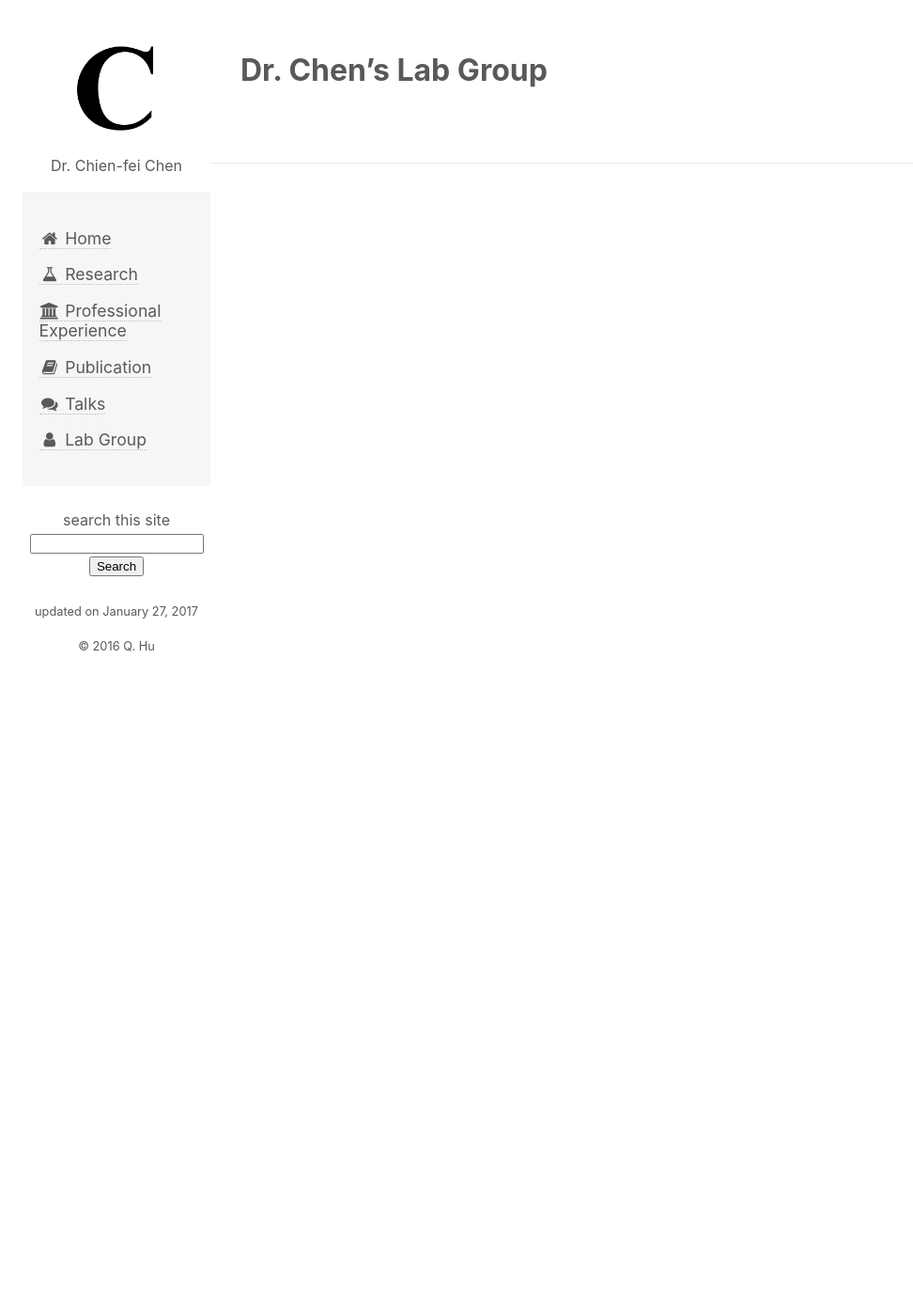
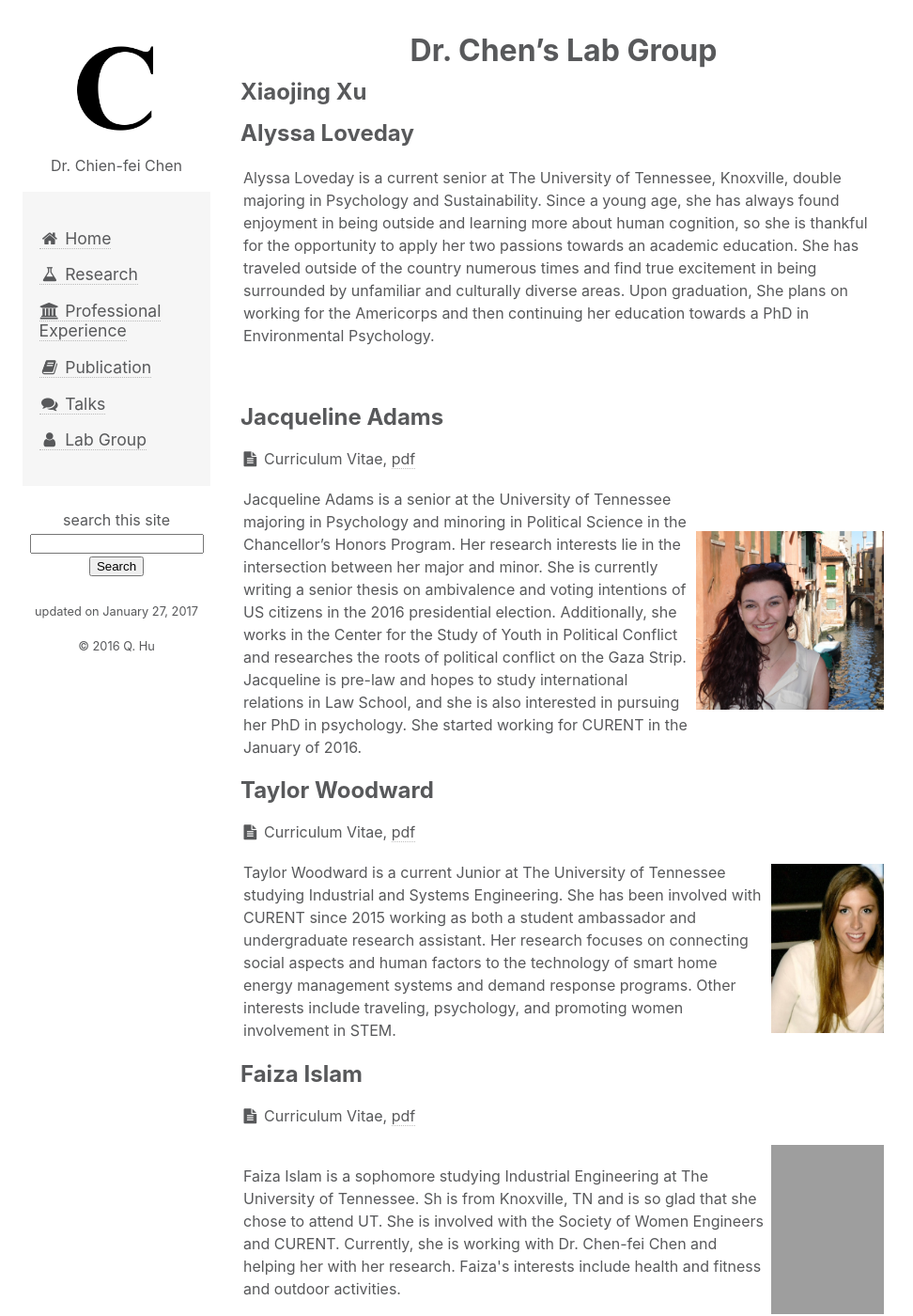
Before and after one commit to chien-fei-chen/chien-fei-chen.github.io, a Jekyll site: the page built from lab.md, in a window 1280 px wide and 1400 px high. Shown: the whole window at 94% size, without its empty margins (136-1108 px from the left). Built offline with Jekyll 4.4.1, drawn with Linux system fonts in a browser that asks for light colours; nearby versions of some CDN libraries; grey boxes are pictures that could not be loaded.

Commit message:
Update
Added Lab Group profiles

```diff
--- a/lab.md
+++ b/lab.md
@@ -2,4 +2,70 @@
 layout: page
 title: Lab Group
 ---
+{:.center}
 # Dr. Chen's Lab Group #
+
+## Xiaojing Xu ##
+
+## Alyssa Loveday ##
+
+<table width="100%">
+<tr>
+<td align="left">
+    Alyssa Loveday is a current senior at The University of Tennessee, Knoxville, double majoring in Psychology and Sustainability.
+    Since a young age, she has always found enjoyment in being outside and learning more about human cognition, so she is thankful for the opportunity
+    to apply her two passions towards an academic education. She has traveled outside of the country numerous times and find true excitement in being
+    surrounded by unfamiliar and culturally diverse areas. Upon graduation, She plans on working for the Americorps and then continuing her education towards
+    a PhD in Environmental Psychology.
+</td>
+</tr>
+</table>
+<br />
+
+## Jacqueline Adams ##
+<i class="fa fa-file-text fa-fw"></i> Curriculum Vitae, <a href= "/assets/lib/Adams_CV.pdf" > pdf </a><br>
+<table width="100%">
+<tr>
+<td align="left">
+    Jacqueline Adams is a senior at the University of Tennessee majoring in Psychology and minoring in Political Science in the Chancellor’s
+    Honors Program. Her research interests lie in the intersection between her major and minor. She is currently writing a senior thesis on ambivalence
+    and voting intentions of US citizens in the 2016 presidential election. Additionally, she works in the Center for the Study of Youth in Political
+    Conflict and researches the roots of political conflict on the Gaza Strip. Jacqueline is pre-law and hopes to study international relations in Law School,
+    and she is also interested in pursuing her PhD in psychology. She started working for CURENT in the January of 2016.
+</td>
+<td align="right">
+    <img src="assets/img/Jacqueline.jpg" alt="Jacqueline Adam's portrait" style="width:200px;height:190px;">
+</td>
+</tr>
+</table>
+
+## Taylor Woodward ##
+<i class="fa fa-file-text fa-fw"></i> Curriculum Vitae, <a href= "/assets/lib/Woodward_CV.pdf" > pdf </a><br>
+<table width="100%">
+<tr>
+<td align="left">
+    Taylor Woodward is a current Junior at The University of Tennessee studying Industrial and Systems Engineering. She has been involved with CURENT since
+     2015 working as both a student ambassador and undergraduate research assistant. Her research focuses on connecting social aspects and human factors to the
+     technology of smart home energy management systems and demand response programs. Other interests include traveling,  psychology, and promoting women involvement in STEM.
+</td>
+<td align="right">
+    <img src="assets/img/Woodward.jpg" alt="Taylor Woodwards's portrait" style="width:120px;height:180px;">
+</td>
+</tr>
+</table>
+
+## Faiza Islam ##
+<i class="fa fa-file-text fa-fw"></i> Curriculum Vitae, <a href= "/assets/lib/Islam_CV.pdf" > pdf </a><br>
+<table width="100%">
+<tr>
+<td align="left">
+    Faiza Islam is a sophomore studying Industrial Engineering at The University of Tennessee. Sh is from Knoxville, TN and is so glad that she chose to attend UT.
+    She is involved with the Society of Women Engineers and CURENT. Currently, she is working with Dr. Chen-fei Chen and helping her with her research. Faiza's interests
+    include health and fitness and outdoor activities.
+</td>
+<td align="right">
+    <img src="assets/img/Islam.png" alt="Faiza Islam's portrait" style="width:120px;height:180px;">
+</td>
+</tr>
+</table>
+{:.center}
```
Also changed, not shown: index.md (+1 -10 lines), professionalexperience.md (+2 -2 lines), assets/img/Jacqueline.JPG (added), assets/img/Woodward.jpg (added), 6 other files.
